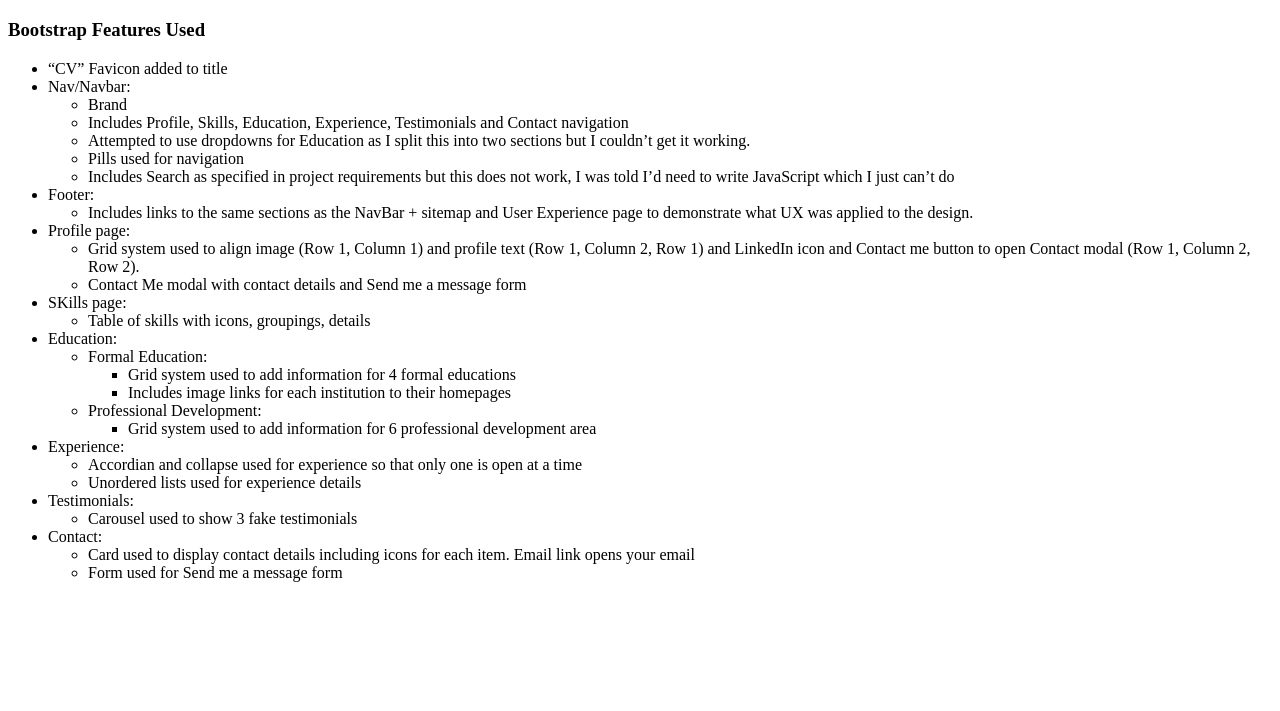
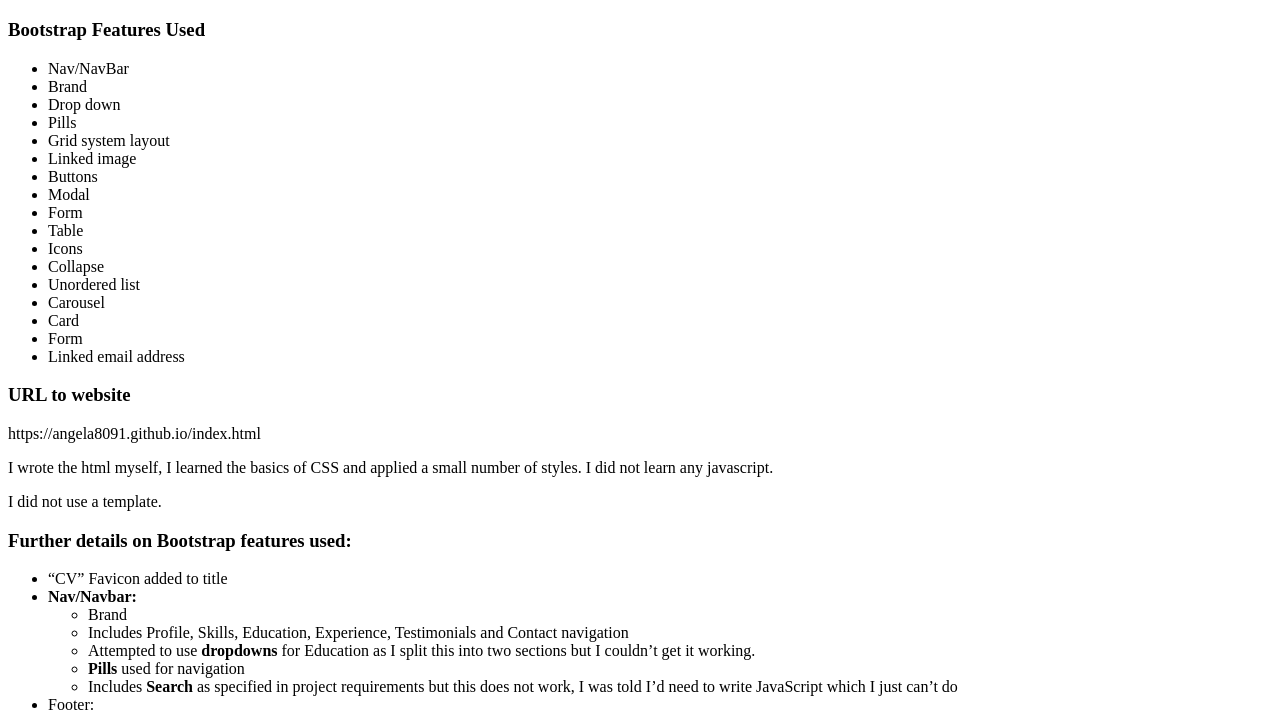
Before and after one commit to angela8091/angela8091.github.io, a plain HTML site: page ca-upload-details.html in a window 1280 px wide. Shown: the part 61-772 px from the top of the page. Drawn offline with Linux system fonts and the light colour scheme.

Commit message:
Update ca-upload-details.html

```diff
--- a/ca-upload-details.html
+++ b/ca-upload-details.html
@@ -7,54 +7,80 @@
     <body>
         <h1>IMD CA 2 Upload Details for Angela Cahill CV X00168520</h1>
         <h3>Bootstrap Features Used</h3>
+        <ul>
+            <li>Nav/NavBar</li>
+            <li>Brand</li>
+            <li>Drop down</li>
+            <li>Pills</li>
+            <li>Grid system layout</li>
+            <li>Linked image</li>
+            <li>Buttons</li>
+            <li>Modal</li>
+            <li>Form</li>
+            <li>Table</li>
+            <li>Icons</li>
+            <li>Collapse</li>
+            <li>Unordered list</li>
+            <li>Carousel</li>
+            <li>Card</li>
+            <li>Form</li>
+            <li>Linked email address</li>
+        </ul>
+
+        <h3>URL to website</h3>
+        <url>https://angela8091.github.io/index.html</url>
+        <p>I wrote the html myself, I learned the basics of CSS and applied a small number of styles. I did not learn any javascript.</p>
+        <p>I did not use a template.</p>
+
+        <h3>Further details on Bootstrap features used:</h3>
             <ul>
                 <li>“CV” Favicon added to title</li>
-                <li>Nav/Navbar:</li>
+                <li><strong>Nav/Navbar:</strong></li>
                     <ul>
                         <li>Brand</li>
                         <li>Includes Profile, Skills, Education, Experience, Testimonials and Contact navigation</li>
-                        <li>Attempted to use dropdowns for Education as I split this into two sections but I couldn’t get it working.</li>
-                        <li>Pills used for navigation</li>
-                        <li>Includes Search as specified in project requirements but this does not work, I was told I’d need to write JavaScript which I just can’t do</li>
+                        <li>Attempted to use <strong>dropdowns</strong> for Education as I split this into two sections but I couldn’t get it working.</li>
+                        <li><strong>Pills</strong> used for navigation</li>
+                        <li>Includes <strong>Search</strong> as specified in project requirements but this does not work, I was told I’d need to write JavaScript which I just can’t do</li>
                     </ul>
                 <li>Footer:</li>
                     <ul>
-                        <li>Includes links to the same sections as the NavBar + sitemap and User Experience page to demonstrate what UX was applied to the design.</li>
+                        <li>Includes links to the same sections as the <strong>NavBar</strong> + <strong>sitemap</strong> and <strong>User Experience</strong> page to demonstrate what UX was applied to the design.</li>
                     </ul>
                 <li>Profile page:</li>
                     <ul>
-                        <li>Grid system used to align image (Row 1, Column 1) and profile text (Row 1, Column 2, Row 1) and LinkedIn icon and Contact me button to open Contact modal (Row 1, Column 2, Row 2).</li>
-                        <li>Contact Me modal with contact details and Send me a message form</li>
+                        <li><strong>Grid system</strong> used to align image (Row 1, Column 1) and profile text (Row 1, Column 2, Row 1) and LinkedIn <strong>linked image</strong> and Contact me <strong>button</strong> to open Contact <strong>modal</strong> (Row 1, Column 2, Row 2).</li>
+                        <li>Contact Me <strong>modal</strong> with contact details and Send me a message <strong>form</strong></li>
                     </ul>
-                <li>SKills page:</li>
+                <li>Skills page:</li>
                     <ul>
-                        <li>Table of skills with icons, groupings, details</li>
+                        <li><strong>Table</strong> of skills with icons, groupings, details</li>
                     </ul>
                 <li>Education:</li>
                     <ul>
                         <li>Formal Education:</li>
                             <ul>
-                                <li>Grid system used to add information for 4 formal educations</li>
-                                <li>Includes image links for each institution to their homepages</li>
+                                <li><strong>Grid system</strong> used to add information for 4 formal educations</li>
+                                <li>Includes <strong>image links</strong> for each institution to their homepages</li>
                             </ul>
                         <li>Professional Development:</li>
                             <ul>
-                                <li>Grid system used to add information for 6 professional development area</li>
+                                <li><strong>Grid system</strong> used to add information for 6 professional development area</li>
                             </ul>
                     </ul>
                 <li>Experience:</li>
                     <ul>
-                        <li>Accordian and collapse used for experience so that only one is open at a time</li>
-                        <li>Unordered lists used for experience details</li>
+                        <li><strong>Accordian</strong> and <strong>collapse</strong> used for experience so that only one is open at a time</li>
+                        <li><strong>Unordered lists</strong> used for experience details</li>
                     </ul>
                 <li>Testimonials:</li>
                     <ul>
-                        <li>Carousel used to show 3 fake testimonials</li>
+                        <li><strong>Carousel</strong> used to show 3 fake testimonials</li>
                     </ul>
                 <li>Contact:</li>
                     <ul>
-                        <li>Card used to display contact details including icons for each item. Email link opens your email</li>
-                        <li>Form used for Send me a message form</li>
+                        <li><strong>Card</strong> used to display contact details including <strong>icons</strong> for each item. <strong>Email</strong> link opens your email</li>
+                        <li><strong>Form</strong> used for Send me a message <strong>form</strong></li>
                     </ul>
             </ul>
     </body>
```
